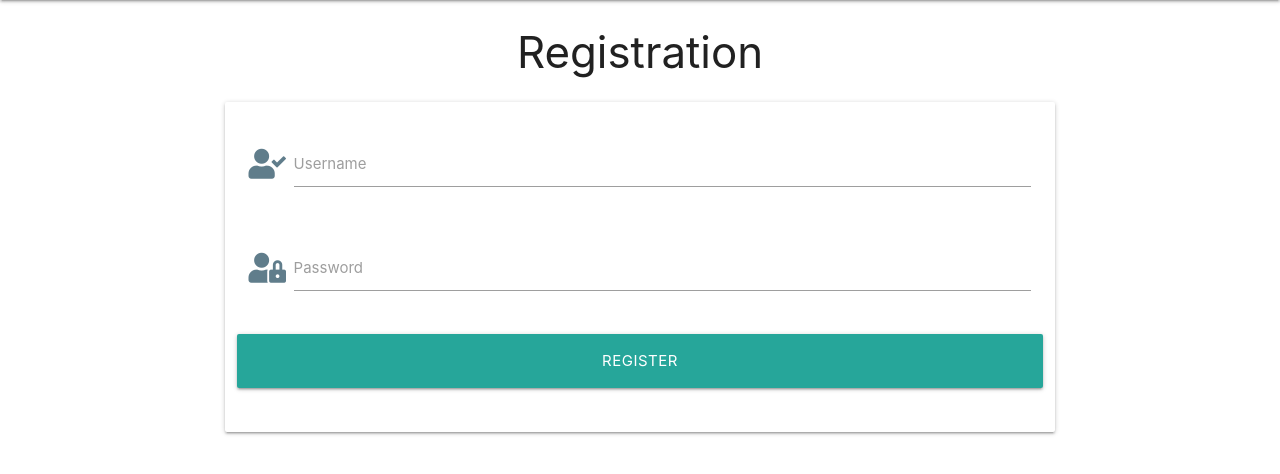
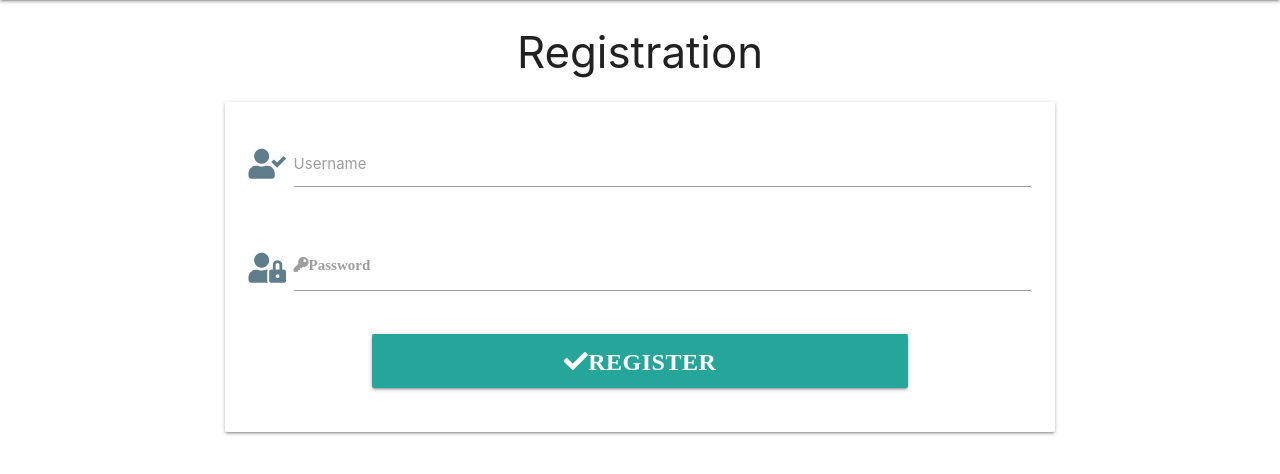
Before and after one commit to azimny86/MS-3, a Flask app: page /register in a window 1280 px wide. Shown: the part 64-538 px from the top of the page. Run offline with Flask 2, Linux system fonts and the light colour scheme; some libraries are stand-ins or nearby versions.

Commit message:
Add Register template and functionality

```diff
--- a/app.py
+++ b/app.py
@@ -1,6 +1,5 @@
 import os
-from flask import (
-    Flask , flash , render_template , redirect , request , session , url_for)
+from flask import (Flask , flash , render_template , redirect , request , session , url_for)
 from flask_pymongo import PyMongo
 from bson.objectid import ObjectId
 from werkzeug.security import generate_password_hash , check_password_hash
@@ -16,6 +15,7 @@ app.secret_key = os.environ.get("SECRET_KEY")
 
 mongo = PyMongo(app)
 
+
 @app.route("/")
 @app.route("/get_recipes")
 def get_recipes():
@@ -26,11 +26,12 @@ def get_recipes():
 @app.route("/register" , methods = ["GET" , "POST"])
 def register():
     if request.method == "POST":
+# check if username already in Database
         existing_user = mongo.db.users.find_one(
             {"username" : request.form.get("username").lower()})
-
+#
         if existing_user:
-            flash("username alredy exists")
+            flash("Username alredy exists")
             return redirect(url_for("register"))
 
         register = {
@@ -38,7 +39,7 @@ def register():
             "password": generate_password_hash(request.form.get("password"))
         }
         mongo.db.users.insert_one(register)
-
+# put new user into 'session' cookie
         session["users"] = request.form.get("username").lower()
         flash("Registration Successful")
     return render_template("register.html")
@@ -46,5 +47,5 @@ def register():
 if __name__== "__main__":
     app.run(host=os.environ.get("IP"),
             port=int(os.environ.get("PORT")),
-            #Delete that to False befor submission
+#Delete that to False befor submission
             debug=True)
--- a/static/css/style.css
+++ b/static/css/style.css
@@ -1,3 +1,8 @@
 .text-shadow {
     text-shadow: 2px 2px 2px rgb(0, 0, 0 , 0.5);
 }
+
+.flashes h4 {
+    line-height: 2;
+
+}
--- a/templates/base.html
+++ b/templates/base.html
@@ -48,10 +48,23 @@
             <li><a href="{{url_for('register')}}">Registration</a></li>
         </ul>
     </header>
+    <section>
+        <!-- flash massages -->
+        {% with messages = get_flashed_messages() %}
+            {% if messages %}
+                {% for message in messages %}
+                    <div class="row flashes">
+                        <h3 class="teal darken-1 white-text center-align">{{ message }}</h3>
+                    </div>
+                {% endfor %}
+            {% endif %}
+        {% endwith %}
+    </section>
 
-
+    <main class="containser">
     {% block content %}
     {% endblock %}
+    </main>
     <!-- JQuert -->
     <script src="https://code.jquery.com/jquery-3.6.0.min.js" integrity="sha256-/xUj+3OJU5yExlq6GSYGSHk7tPXikynS7ogEvDej/m4=" crossorigin="anonymous"></script>
     <!-- Materialize javascripr-->
--- a/templates/register.html
+++ b/templates/register.html
@@ -1,26 +1,30 @@
 {% extends "base.html" %}
 {% block content %}
+<!-- Registration card -->
     <h3 class="center-align">Registration</h3>
     <div class="row">
-        <form class="col s12 m8 offset-m2">
+        <form class="col s12 m8 offset-m2" method="POST" action="{{ url_for('register') }}">
             <div class="card-panel">
+<!-- Username -->
                 <div class="row">
                     <div class="input-field col s12">
                         <i class="fas fa-user-check prefix blue-grey-text"></i>
-                        <input id="username" name="username" type="text" class="validate">
+                        <input id="username" name="username" type="text" class="validate" minlength="5" maxlength="15" pattern="^$[a-zA-z0-9]{5,15}" required>
                         <label for="username">Username</label>
                     </div>
                 </div>
+<!-- Password -->
                 <div class="row">
                     <div class="input-field col s12">
                         <i class="fas fa-user-lock prefix blue-grey-text"></i>
-                        <input id="password" name="password" type="password" class="validate">
-                        <label for="password">Password</label>
+                        <input id="password" name="password" type="password" class="validate" minlength="5" maxlength="15" required>
+                        <label for="password" class="fas fa-key">Password</label>
                     </div>
                 </div>
+<!-- Submit button -->
                 <div class="row">
-                    <button type="submit" class="col s12 btn-large text-blue-grey">
-                        Register
+                    <button type="submit" class="col s8 offset-m2 btn-large text-blue-grey z-depth-1">
+                        <i class="fas fa-check">Register</i>
                     </button>
                 </div>
             </div>
```
